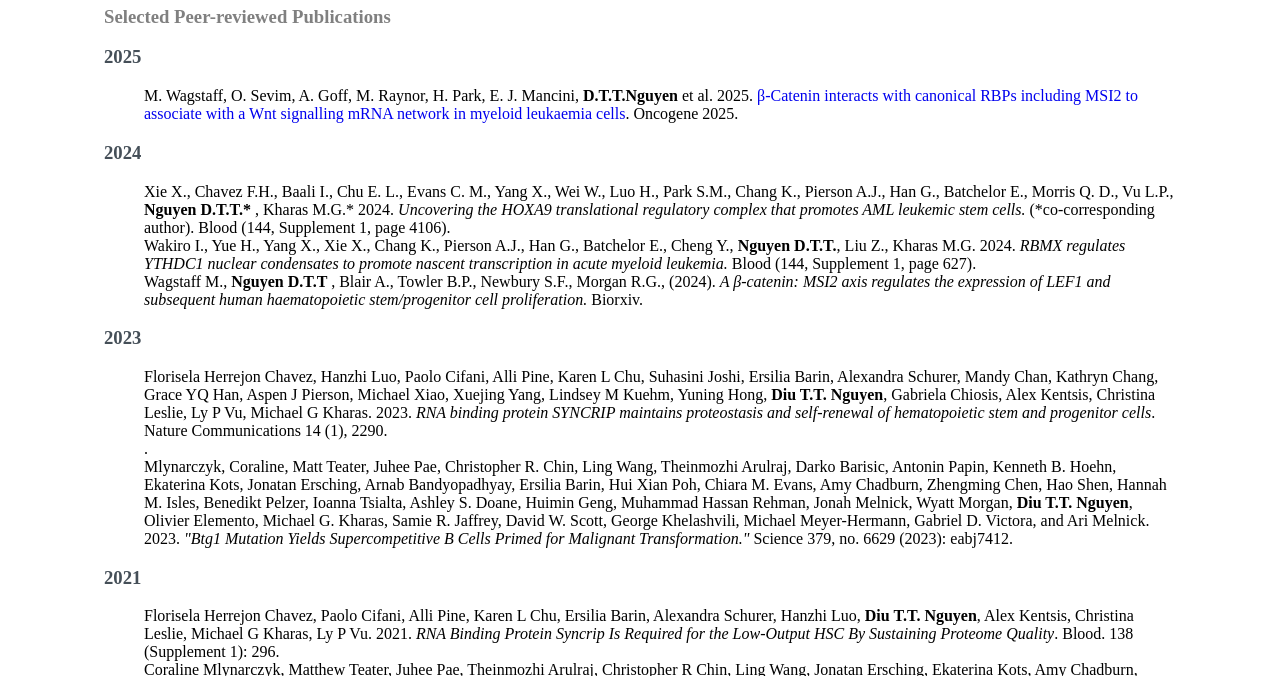
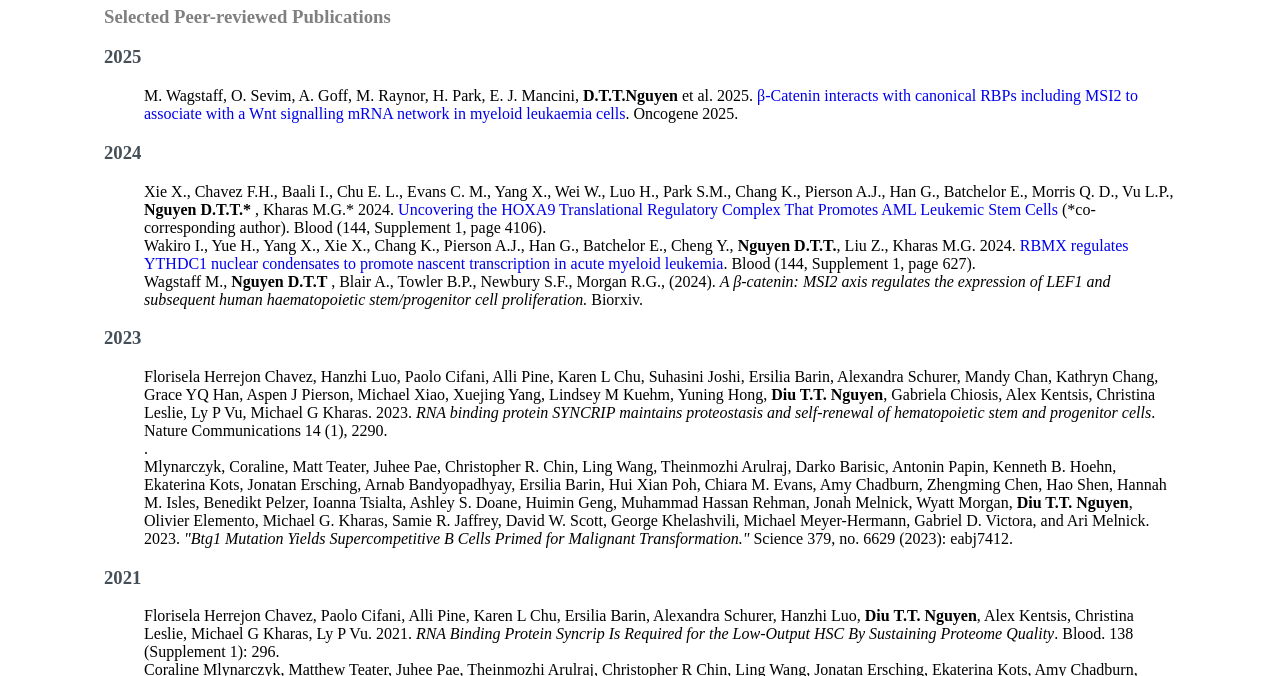
Before and after one commit to garethfentimen/diunguyenlab, a Gatsby site: page /publications in a window 1280 px wide. Shown: the part 107-783 px from the top of the page. Built offline with nearby package versions, Linux system fonts and the light colour scheme; Gatsby itself is replaced by a stand-in of ours.

Commit message:
Update publications.js

```diff
--- a/src/pages/publications.js
+++ b/src/pages/publications.js
@@ -26,11 +26,13 @@ export default function research() {
 
                     <ul>
                         <li>
-                            <div>Xie X., Chavez F.H., Baali I., Chu E. L., Evans C. M., Yang X., Wei W., Luo H., Park S.M., Chang K., Pierson A.J., Han G., Batchelor E., Morris Q. D., Vu L.P., <strong> Nguyen D.T.T.* </strong>, Kharas M.G.* 2024. <i>Uncovering the HOXA9 translational regulatory complex that promotes AML leukemic stem cells.</i> (*co-corresponding author). Blood (144, Supplement 1, page 4106). </div>
+                            <div>Xie X., Chavez F.H., Baali I., Chu E. L., Evans C. M., Yang X., Wei W., Luo H., Park S.M., Chang K., Pierson A.J., Han G., Batchelor E., Morris Q. D., Vu L.P., <strong> Nguyen D.T.T.* </strong>, Kharas M.G.* 2024. <a href="https://ashpublications.org/blood/article/144/Supplement%201/4106/529586/Uncovering-the-HOXA9-Translational-Regulatory" target="_blank" rel="noopener noreferrer"> Uncovering the HOXA9 Translational Regulatory Complex That Promotes AML Leukemic Stem Cells </a> (*co-corresponding author). Blood (144, Supplement 1, page 4106). </div>
                         </li>
+
                         <li>
-                            <div>Wakiro I., Yue H., Yang X., Xie X., Chang K., Pierson A.J., Han G., Batchelor E., Cheng Y., <strong>Nguyen D.T.T.</strong>, Liu Z., Kharas M.G. 2024. <i>RBMX regulates YTHDC1 nuclear condensates to promote nascent transcription in acute myeloid leukemia.</i> Blood (144, Supplement 1, page 627).</div>
+                            <div>Wakiro I., Yue H., Yang X., Xie X., Chang K., Pierson A.J., Han G., Batchelor E., Cheng Y., <strong>Nguyen D.T.T.</strong>, Liu Z., Kharas M.G. 2024. <a href="https://ashpublications.org/blood/article/144/Supplement%201/627/531360/Rbmx-Regulates-YTHDC1-Nuclear-Condensates-to" target="_blank" rel="noopener noreferrer"> RBMX regulates YTHDC1 nuclear condensates to promote nascent transcription in acute myeloid leukemia</a>. Blood (144, Supplement 1, page 627).</div>
                         </li>
+
                         <li>
                             <div>Wagstaff M.,<strong> Nguyen D.T.T </strong>, Blair A., Towler B.P., Newbury S.F., Morgan R.G., (2024). <i>A β-catenin: MSI2 axis regulates the expression of LEF1 and subsequent human haematopoietic stem/progenitor cell proliferation. </i> Biorxiv. </div>
                         </li>
```
